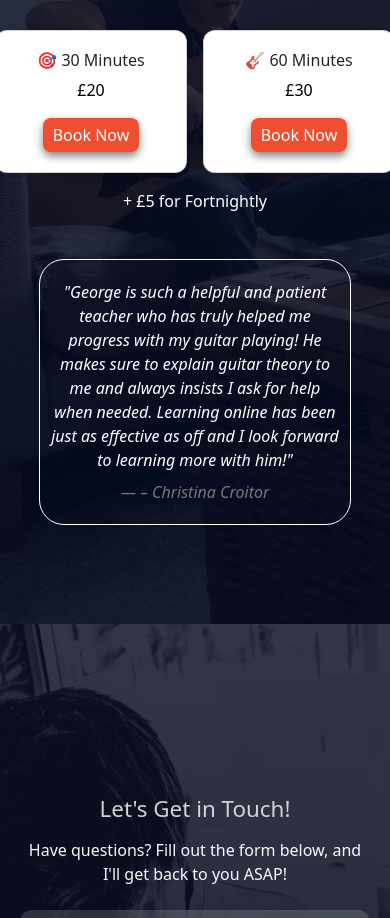
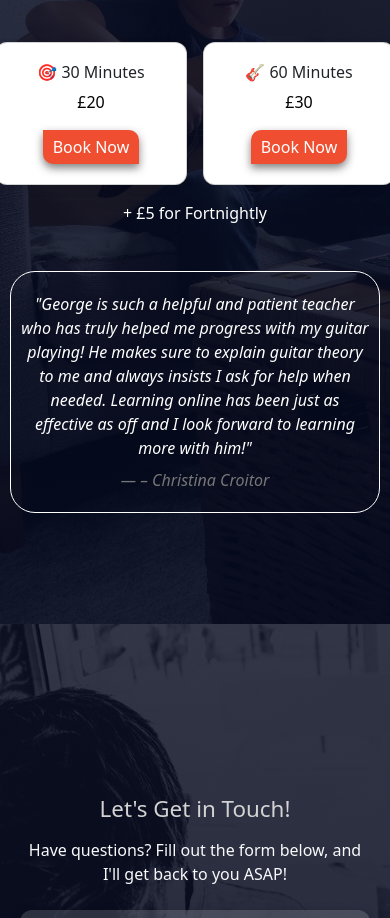
Before and after one commit to Joeeeeca/Business-poster, a plain HTML site: page index.html in a window 390 px wide. Shown: the part 1908-2826 px from the top of the page. Drawn offline with nearby package versions, Linux system fonts and the light colour scheme.

Commit message:
Update style.css

```diff
--- a/style.css
+++ b/style.css
@@ -223,6 +223,8 @@ p {
 
 
 
+
+
 .services {
     background: linear-gradient(rgba(4,9,30,0.8),rgba(4,9,30,0.9)),  url('images/My_lessons_picture.jpg') center/cover no-repeat;
     position:relative;
@@ -317,6 +319,18 @@ p {
     .btn {
         padding:5px 10px;
     }
+
+    .btn-30 {
+        border-radius: 0 10px 0 10px;
+    }
+
+    .btn-60{
+        border-radius:10px 0 10px 0;
+    }
+
+    .testimonial {
+        width:95%;
+    }
 }
 
 
```
